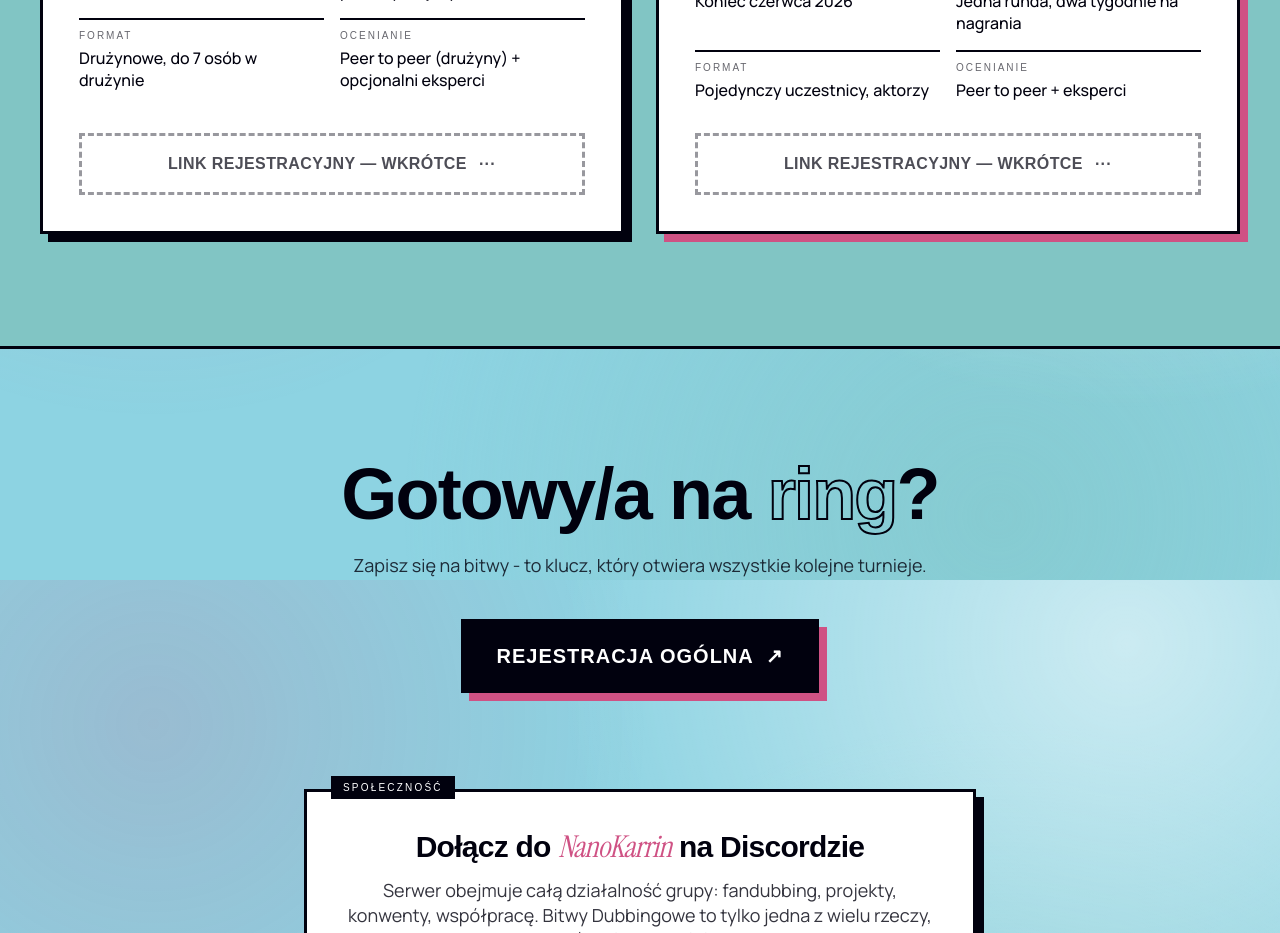
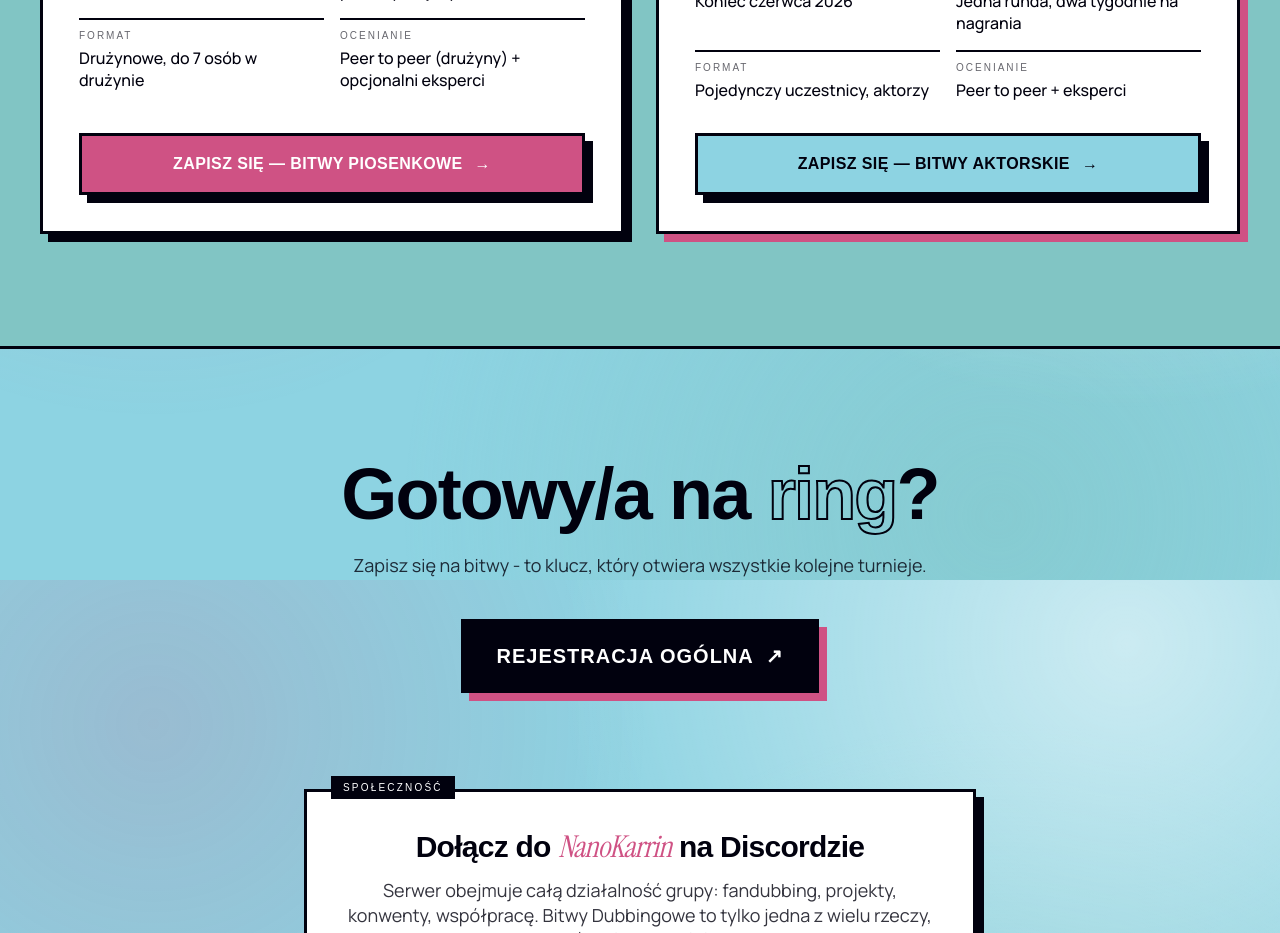
Before and after one commit to mdabrowski-eu/bitwy-dubbingowe-info, a Next.js app: page / in a window 1280 px wide. Shown: the part 1820-2753 px from the top of the page. Built offline with nearby package versions, Linux system fonts and the light colour scheme; a web font is replaced by a local one.

Commit message:
linki do zgłoszeń

```diff
--- a/src/app/page.tsx
+++ b/src/app/page.tsx
@@ -28,7 +28,7 @@
     duration: "3 rundy × 2 miesiące, krótkie przerwy między rundami",
     format: "Drużynowe, do 7 osób w drużynie",
     judging: "Peer to peer (drużyny) + opcjonalni eksperci",
-    registerUrl: null,
+    registerUrl: "https://docs.google.com/forms/d/e/1FAIpQLSfUNzFCykkbJ1kY39fGWB0P_V4navsLoMf9iMd--TMVXHn3zQ/viewform?usp=publish-editor",
     accent: "rose",
   },
   {
@@ -39,7 +39,7 @@
     duration: "Jedna runda, dwa tygodnie na nagrania",
     format: "Pojedynczy uczestnicy, aktorzy",
     judging: "Peer to peer + eksperci",
-    registerUrl: null,
+    registerUrl: "https://docs.google.com/forms/d/e/1FAIpQLSe0q-ZovSSVqRYYglSdchlKQd7u3U2DCjhvSpPGW6HtwWT5iQ/viewform?usp=dialog",
     accent: "mint",
   },
 ];
```
